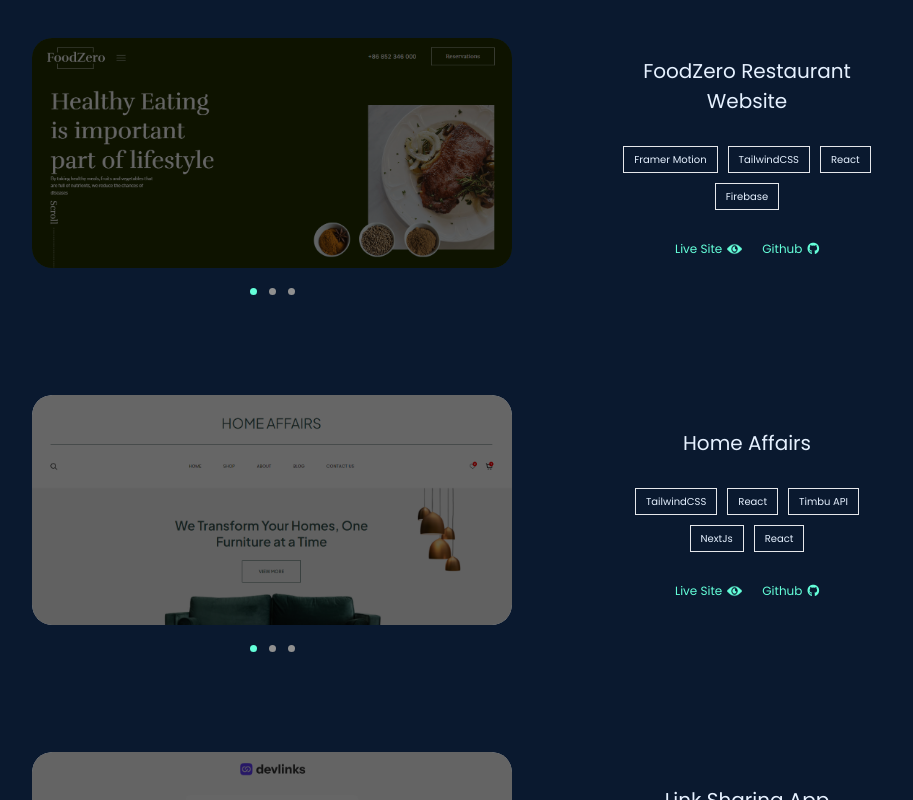
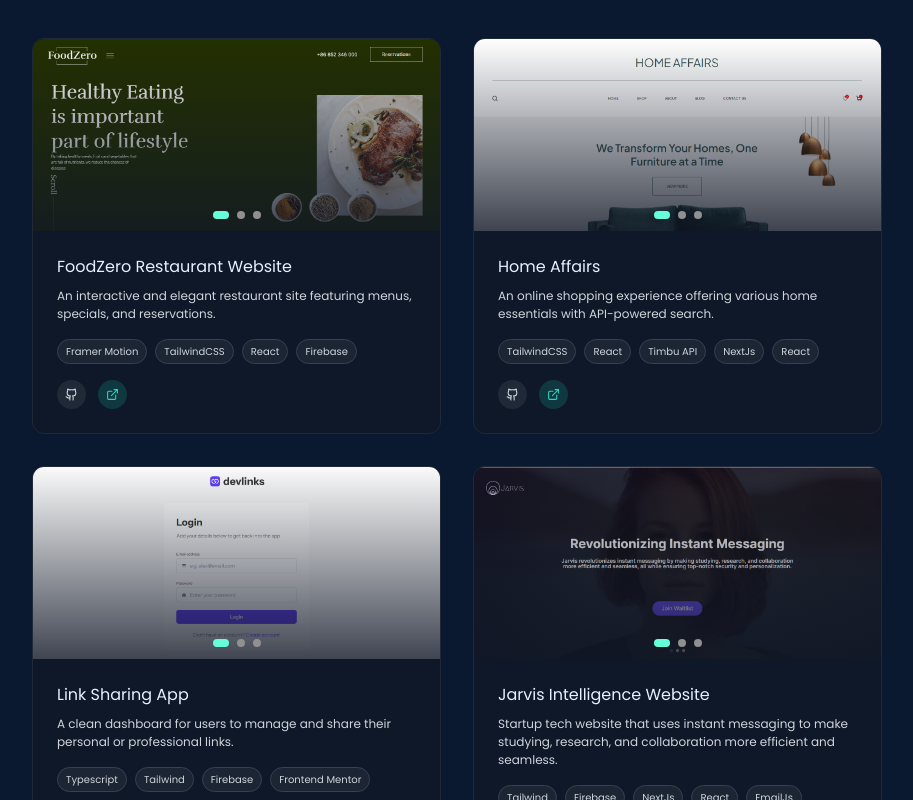
Before and after one commit to CodeDeveloper19/my-portfolio-site, a Next.js app: page / in a window 1280 px wide. Shown: the part 1160-1960 px from the top of the page, without its empty margins (183-1096 px from the left). Built offline with nearby package versions, Linux system fonts and the light colour scheme.

Commit message:
adjusted the project cards

```diff
--- a/components/projectImage.js
+++ b/components/projectImage.js
@@ -1,5 +1,5 @@
+import Image from "next/image";
 import { useEffect, useState } from "react";
-import Image from "next/image";
 
 const ProjectImage = (props) => {
     const [imageMove, setImageMove] = useState('0%');
@@ -15,7 +15,7 @@
     }, [props.src]);
 
     return (
-        <Image fill style={{ left: imageMove }} src={`${props.urlHead}${props.src}`} alt="image of a project" className="absolute h-full w-full rounded-[20px] object-cover" />
+        <Image fill style={{ left: imageMove }} src={`${props.urlHead}${props.src}`} alt="image of a project" className="absolute object-cover w-full h-full" />
     );
 }
 
--- a/components/projects.js
+++ b/components/projects.js
@@ -1,5 +1,5 @@
-import { useState, useEffect } from "react";
-import Image from "next/image";
+import Link from "next/link";
+import { useEffect, useState } from "react";
 import ProjectImage from "./projectImage";
 
 const Projects = (props) => {
@@ -8,7 +8,7 @@
 
     useEffect(() => {
         switch (slidePosition) {
-          case '0px':
+          case '-0%':
             setPositionButton(0);
             break;
           case '-100%':
@@ -21,60 +21,77 @@
     }, [slidePosition])
 
     return (
-      <div className="flex flex-col minLaptop:flex-row w-full h-full items-center mb-[100px] tablet:gap-[100px]">
-        <div className="flex flex-col items-center w-full">
-          {
-            (props.title === 'Election Alert Mobile App') ?
-            <div className="flex w-full minTablet:w-[480px] h-fit justify-center">
-              <div className="flex w-[150px] smartPhone:w-[180px] phone:w-[200px] h-[350px] smartPhone:h-[400px] phone:h-[460px] rounded-[20px] relative overflow-hidden">
-                <div style={{left: slidePosition}} className="flex flex-row h-full min-w-full w-fit relative transition-[left] duration-1000">
+      <div className="flex flex-col w-full h-full overflow-hidden top-0 transition-all duration-300 transform border border-gray-800 relative hover:top-[-4px] group rounded-xl bg-gray-900/80 hover:border-teal-500/50 backdrop-blur-sm">
+        <div className="w-full h-[192px] relative overflow-hidden">
+          <div className="absolute inset-0 z-10 transition-opacity bg-gradient-to-t from-gray-900 to-transparent opacity-80"></div>
+          <div style={{ transform: `translateX(${slidePosition})` }} className="relative flex flex-row h-full min-w-full transition-all duration-1000 w-fit">
             {
               props.images.map((data, index) => {
                 return <ProjectImage key={index} {...data}/>
               })
             }
           </div>
-                <div className="absolute top-0 left-0 w-full h-full bg-black opacity-[0.6] rounded-[20px]"></div>
-              </div>
-            </div>
-            :
-            <div className="flex w-full minTablet:w-[480px] h-[160px] smartPhone:h-[180px] phone:h-[230px] rounded-[20px] relative overflow-hidden">
-              <div style={{left: slidePosition}} className="flex flex-row h-full min-w-full w-fit relative transition-[left] duration-1000">
+          <div className="absolute z-20 flex space-x-2 -translate-x-1/2 bottom-3 left-1/2">
             {
               props.images.map((data, index) => {
-                    return <ProjectImage key={index} {...data}/>
+                return (
+                  <button
+                    key={index}
+                    onClick={() => setSlidePosition(`-${index * 100}%`)}
+                    className="h-[.5rem] transition-all bg-teal-400 rounded-full"
+                    style={{backgroundColor: (positionButton === index) ? '#64ffd9' : '#909090', width: (positionButton === index) ? '1rem' : '.5rem'}}
+                    aria-label={`Go to slide ${index + 1}`}
+                  />
+                );
               })
             }
           </div>
-              <div className="absolute top-0 left-0 w-full h-full bg-black opacity-[0.6] rounded-[20px]"></div>
         </div>
-          }
-          <div className="flex flex-row w-[45px] justify-between h-fit mt-[20px]">
-            <button style={{backgroundColor: (positionButton === 0) ? '#64ffd9' : '#909090'}} onClick={() => setSlidePosition('0px')} className="w-[7px] h-[7px] rounded-full"></button>
-            <button style={{backgroundColor: (positionButton === 1) ? '#64ffd9' : '#909090'}} onClick={() => setSlidePosition('-100%')} className="w-[7px] h-[7px] rounded-full"></button>
-            <button style={{backgroundColor: (positionButton === 2) ? '#64ffd9' : '#909090'}} onClick={() => setSlidePosition('-200%')} className="w-[7px] h-[7px] rounded-full"></button>
+        <div className="w-full p-[24px] flex flex-col gap-[16px]">
+          <div className=" flex flex-col gap-[8px]">
+            <h3 className="text-[16px]">{props.title}</h3>
+            <p className="text-[#D1D5DB] text-[12px]">{props.description}</p>
           </div>
-        </div>
-        <div className="flex flex-col h-fit justify-between items-center pb-[20px] mt-[70px] tablet:mt-0 w-full">
-          <h3 className="text-[20px] mb-[20px] text-center">{props.title}</h3>
-          <div className="flex flex-col items-center w-full h-fit">
-            <div className="flex flex-row flex-wrap justify-center gap-[10px] mt-[10px]">
+          <div className="flex flex-wrap gap-2">
             {
               props.tags.map((data, index) => {
-                  return <div key={index} className="h-fit w-fit px-[10px] py-[5px] border border-1 font-normal text-[10px]">{data}</div>
+                return <div key={index} className="bg-gray-800/80 rounded-full h-fit w-fit px-2 py-1 border border-1 border-gray-700 font-normal text-[10px] text-gray-300">{data}</div>
               })
             }
           </div>
-            <div className="flex flex-row mt-[30px] justify-center">
-              <a href={props.live} style={{display: (props.live === '') ? 'none' : 'flex'}} className="flex-row text-[12px] text-[#64ffd9] w-fit hover:scale-110 transition-[transform] duration-[400ms]" target="_blank" rel="noopener noreferrer">
-                Live Site
-                <Image className="ml-[5px]" src='/eye.png' width={15} height={15} alt="illustration of an eye"/>
-              </a>
-              <a href={props.gitHub} style={{display: (props.gitHub === '') ? 'none' : 'flex', marginLeft: (props.live === '') ? '0px' : '20px'}} className="flex-row items-center text-[12px] text-[#64ffd9] w-fit hover:scale-110 transition-[transform] duration-[400ms]" target="_blank" rel="noopener noreferrer">
-                Github
-                <i className="fa-brands fa-github ml-[5px]"></i>
-              </a>
-            </div>
+          <div className="flex flex-wrap gap-3">
+            <Link target="_blank" rel="noopener noreferrer" href={props.gitHub} className="p-2 text-gray-300 transition-colors bg-gray-800 rounded-full hover:bg-gray-700">
+              <div
+                className="w-[13px] h-[13px] bg-gray-300"
+                style={{
+                  WebkitMaskImage: "url('/github.svg')",
+                  maskImage: "url('/github.svg')",
+                  WebkitMaskRepeat: "no-repeat",
+                  maskRepeat: "no-repeat",
+                  WebkitMaskSize: "contain",
+                  maskSize: "contain",
+                  WebkitMaskPosition: "center",
+                  maskPosition: "center",
+                }}
+                aria-label="illustration of GitHub"
+              />
+            </Link>
+            <Link target="_blank" rel="noopener noreferrer" href={props.live} className="p-2 text-teal-400 transition-colors rounded-full bg-teal-500/20 hover:bg-teal-500/30">
+            <div
+                className="w-[13px] h-[13px] bg-teal-400"
+                style={{
+                  WebkitMaskImage: "url('/link.svg')",
+                  maskImage: "url('/link.svg')",
+                  WebkitMaskRepeat: "no-repeat",
+                  maskRepeat: "no-repeat",
+                  WebkitMaskSize: "contain",
+                  maskSize: "contain",
+                  WebkitMaskPosition: "center",
+                  maskPosition: "center",
+                }}
+                aria-label="illustration of link icon"
+              />
+            </Link>
           </div>
         </div>
       </div>
--- a/src/pages/index.js
+++ b/src/pages/index.js
@@ -33,90 +33,65 @@
 
 const featuredProjectData = [
   {
-   title: 'FoodZero Restaurant Website',
+    title: "FoodZero Restaurant Website",
     images: [
-     { src: '1.png', urlHead: '/projects/foodzero/' },
-     { src: '2.png', urlHead: '/projects/foodzero/' },
-     { src: '3.png', urlHead: '/projects/foodzero/' },
+      { src: "1.png", urlHead: "/projects/foodzero/" },
+      { src: "2.png", urlHead: "/projects/foodzero/" },
+      { src: "3.png", urlHead: "/projects/foodzero/" },
     ],
-   tags: [
-     'Framer Motion',
-     'TailwindCSS',
-     'React',
-     'Firebase'
-   ],
-   gitHub: 'https://github.com/CodeDeveloper19/FoodZero-Restuarant-and-Food-Website',
-   live: 'https://foodzero-restuarant.netlify.app/'
+    tags: ["Framer Motion", "TailwindCSS", "React", "Firebase"],
+    gitHub: "https://github.com/CodeDeveloper19/FoodZero-Restuarant-and-Food-Website",
+    live: "https://foodzero-restuarant.netlify.app/",
+    description: "An interactive and elegant restaurant site featuring menus, specials, and reservations."
   },
   {
-   title: 'Home Affairs',
+    title: "Home Affairs",
     images: [
-     { src: '1.png', urlHead: '/projects/homeaffairs/' },
-     { src: '2.png', urlHead: '/projects/homeaffairs/' },
-     { src: '3.png', urlHead: '/projects/homeaffairs/' },
+      { src: "1.png", urlHead: "/projects/homeaffairs/" },
+      { src: "2.png", urlHead: "/projects/homeaffairs/" },
+      { src: "3.png", urlHead: "/projects/homeaffairs/" },
     ],
-   tags: [
-     'TailwindCSS',
-     'React',
-     'Timbu API',
-     'NextJs',
-     'React'
-   ],
-   gitHub: 'https://github.com/CodeDeveloper19/hng_shopping_site',
-   live: 'https://hng-shopping-website.netlify.app/'
+    tags: ["TailwindCSS", "React", "Timbu API", "NextJs", "React"],
+    gitHub: "https://github.com/CodeDeveloper19/hng_shopping_site",
+    live: "https://hng-shopping-website.netlify.app/",
+    description: "An online shopping experience offering various home essentials with API-powered search."
   },
   {
-   title: 'Link Sharing App',
+    title: "Link Sharing App",
     images: [
-     { src: '1.png', urlHead: '/projects/linksharingapp/' },
-     { src: '2.png', urlHead: '/projects/linksharingapp/' },
-     { src: '3.png', urlHead: '/projects/linksharingapp/' },
+      { src: "1.png", urlHead: "/projects/linksharingapp/" },
+      { src: "2.png", urlHead: "/projects/linksharingapp/" },
+      { src: "3.png", urlHead: "/projects/linksharingapp/" },
     ],
-   tags: [
-     'Typescript',
-     'Tailwind',
-     'Firebase',
-     'Frontend Mentor',
-     'NextJs',
-     'React'
-   ],
-   gitHub: 'https://github.com/CodeDeveloper19/link_sharing_app',
-   live: 'https://oa-link-sharing-app.netlify.app/'
+    tags: ["Typescript", "Tailwind", "Firebase", "Frontend Mentor", "NextJs", "React"],
+    gitHub: "https://github.com/CodeDeveloper19/link_sharing_app",
+    live: "https://oa-link-sharing-app.netlify.app/",
+    description: "A clean dashboard for users to manage and share their personal or professional links."
   },
   {
-   title: 'Jarvis Intelligence Website',
+    title: "Jarvis Intelligence Website",
     images: [
-     { src: '1.png', urlHead: '/projects/jarvisintelligence/' },
-     { src: '2.png', urlHead: '/projects/jarvisintelligence/' },
-     { src: '3.png', urlHead: '/projects/jarvisintelligence/' },
+      { src: "1.png", urlHead: "/projects/jarvisintelligence/" },
+      { src: "2.png", urlHead: "/projects/jarvisintelligence/" },
+      { src: "3.png", urlHead: "/projects/jarvisintelligence/" },
     ],
-   tags: [
-     'Tailwind',
-     'Firebase',
-     'NextJs',
-     'React',
-     'EmailJs'
-   ],
-   gitHub: '',
-   live: 'https://jarvisintelligence.com/'
+    tags: ["Tailwind", "Firebase", "NextJs", "React", "EmailJs"],
+    gitHub: "",
+    live: "https://jarvisintelligence.com/",
+    description: "Startup tech website that uses instant messaging to make studying, research, and collaboration more efficient and seamless."
   },
   {
-   title: 'Election Alert Mobile App',
+    title: "Election Alert Mobile App",
     images: [
-     { src: '1.jpg', urlHead: '/projects/electionalert/' },
-     { src: '2.jpg', urlHead: '/projects/electionalert/' },
-     { src: '3.jpg', urlHead: '/projects/electionalert/' },
+      { src: "1.jpg", urlHead: "/projects/electionalert/" },
+      { src: "2.jpg", urlHead: "/projects/electionalert/" },
+      { src: "3.jpg", urlHead: "/projects/electionalert/" },
     ],
-   tags: [
-     'Flutter',
-     'Dart',
-     'Firebase',
-     'Mobile App Design',
-     'NodeJs'
-   ],
-   gitHub: 'https://github.com/CodeDeveloper19/Portfolio-App',
-   live: ''
- },
+    tags: ["Flutter", "Dart", "Firebase", "Mobile App Design", "NodeJs"],
+    gitHub: "https://github.com/CodeDeveloper19/Portfolio-App",
+    live: "",
+    description: "A mobile app that keeps electoral officials and security agencies informed about elections, and alerts."
+  }
 ];
 
 const challengesProjectData = [
@@ -127,13 +102,10 @@
       { src: '2.png', urlHead: '/projects/rockpaperscissors/' },
       { src: '3.png', urlHead: '/projects/rockpaperscissors/' },
     ],
-   tags: [
-     'React',
-     'CSS',
-     'Frontend Elementor'
-   ],
+    tags: ['React', 'CSS', 'Frontend Elementor'],
     gitHub: 'https://github.com/CodeDeveloper19/rock-paper-scissors',
-   live: 'https://rock-paper-scissors-oa.netlify.app/'
+    live: 'https://rock-paper-scissors-oa.netlify.app/',
+    description: 'An interactive game allowing users to play Rock, Paper, Scissors against the computer.'
   },
   {
     title: 'Room Homepage Challenge',
@@ -142,13 +114,10 @@
       { src: '2.png', urlHead: '/projects/roomhomepage/' },
       { src: '3.png', urlHead: '/projects/roomhomepage/' },
     ],
-   tags: [
-     'React',
-     'CSS',
-     'Frontend Elementor'
-   ],
+    tags: ['React', 'CSS', 'Frontend Elementor'],
     gitHub: 'https://github.com/CodeDeveloper19/Room-HomePage-Challenge-Hub-',
-   live: 'https://room-homepager.netlify.app/'
+    live: 'https://room-homepager.netlify.app/',
+    description: 'A responsive homepage layout challenge featuring modern design elements.'
   },
   {
     title: 'Home Affairs',
@@ -157,15 +126,10 @@
       { src: '2.png', urlHead: '/projects/homeaffairs/' },
       { src: '3.png', urlHead: '/projects/homeaffairs/' },
     ],
-   tags: [
-     'TailwindCSS',
-     'React',
-     'Timbu API',
-     'NextJs',
-     'React'
-   ],
+    tags: ['TailwindCSS', 'React', 'Timbu API', 'NextJs', 'React'],
     gitHub: 'https://github.com/CodeDeveloper19/hng_shopping_site',
-   live: 'https://hng-shopping-website.netlify.app/'
+    live: 'https://hng-shopping-website.netlify.app/',
+    description: "An online shopping experience offering various home essentials with API-powered search."
   },
   {
     title: 'Link Sharing App',
@@ -174,101 +138,62 @@
       { src: '2.png', urlHead: '/projects/linksharingapp/' },
       { src: '3.png', urlHead: '/projects/linksharingapp/' },
     ],
-   tags: [
-     'Typescript',
-     'Tailwind',
-     'Firebase',
-     'Frontend Mentor',
-     'NextJs',
-     'React'
-   ],
+    tags: ['Typescript', 'Tailwind', 'Firebase', 'Frontend Mentor', 'NextJs', 'React'],
     gitHub: 'https://github.com/CodeDeveloper19/link_sharing_app',
-   live: 'https://oa-link-sharing-app.netlify.app/'
+    live: 'https://oa-link-sharing-app.netlify.app/',
+    description: "A clean dashboard for users to manage and share their personal or professional links."
   },
 ];
 
 const webDevelopmentProjectData = [
   {
-   title: 'Home Affairs',
+    title: "Home Affairs",
     images: [
-     { src: '1.png', urlHead: '/projects/homeaffairs/' },
-     { src: '2.png', urlHead: '/projects/homeaffairs/' },
-     { src: '3.png', urlHead: '/projects/homeaffairs/' },
+      { src: "1.png", urlHead: "/projects/homeaffairs/" },
+      { src: "2.png", urlHead: "/projects/homeaffairs/" },
+      { src: "3.png", urlHead: "/projects/homeaffairs/" }
     ],
-   tags: [
-     'TailwindCSS',
-     'React',
-     'Timbu API',
-     'NextJs'
-   ],
-   gitHub: 'https://github.com/CodeDeveloper19/hng_shopping_site',
-   live: 'https://hng-shopping-website.netlify.app/'
+    tags: ["TailwindCSS", "React", "Timbu API", "NextJs"],
+    gitHub: "https://github.com/CodeDeveloper19/hng_shopping_site",
+    live: "https://hng-shopping-website.netlify.app/",
+    description: "An online shopping experience offering various home essentials with API-powered search."
   },
   {
-   title: 'FoodZero Restaurant Website',
+    title: "FoodZero Restaurant Website",
     images: [
-     { src: '1.png', urlHead: '/projects/foodzero/' },
-     { src: '2.png', urlHead: '/projects/foodzero/' },
-     { src: '3.png', urlHead: '/projects/foodzero/' },
+      { src: "1.png", urlHead: "/projects/foodzero/" },
+      { src: "2.png", urlHead: "/projects/foodzero/" },
+      { src: "3.png", urlHead: "/projects/foodzero/" }
     ],
-   tags: [
-     'Framer Motion',
-     'TailwindCSS',
-     'React',
-     'Firebase'
-   ],
-   gitHub: 'https://github.com/CodeDeveloper19/FoodZero-Restuarant-and-Food-Website',
-   live: 'https://foodzero-restuarant.netlify.app/'
+    tags: ["Framer Motion", "TailwindCSS", "React", "Firebase"],
+    gitHub: "https://github.com/CodeDeveloper19/FoodZero-Restuarant-and-Food-Website",
+    live: "https://foodzero-restuarant.netlify.app/",
+    description: "An interactive and elegant restaurant site featuring menus, specials, and reservations."
   },
   {
-   title: 'Link Sharing App',
+    title: "Link Sharing App",
     images: [
-     { src: '1.png', urlHead: '/projects/linksharingapp/' },
-     { src: '2.png', urlHead: '/projects/linksharingapp/' },
-     { src: '3.png', urlHead: '/projects/linksharingapp/' },
+      { src: "1.png", urlHead: "/projects/linksharingapp/" },
+      { src: "2.png", urlHead: "/projects/linksharingapp/" },
+      { src: "3.png", urlHead: "/projects/linksharingapp/" }
     ],
-   tags: [
-     'Typescript',
-     'Tailwind',
-     'Firebase',
-     'Frontend Mentor',
-     'NextJs'
-   ],
-   gitHub: 'https://github.com/CodeDeveloper19/link_sharing_app',
-   live: 'https://oa-link-sharing-app.netlify.app/'
+    tags: ["Typescript", "Tailwind", "Firebase", "Frontend Mentor", "NextJs", "React"],
+    gitHub: "https://github.com/CodeDeveloper19/link_sharing_app",
+    live: "https://oa-link-sharing-app.netlify.app/",
+    description: "A clean dashboard for users to manage and share their personal or professional links."
   },
   {
-   title: 'Jarvis Intelligence Website',
+    title: "Jarvis Intelligence Website",
     images: [
-     { src: '1.png', urlHead: '/projects/jarvisintelligence/' },
-     { src: '2.png', urlHead: '/projects/jarvisintelligence/' },
-     { src: '3.png', urlHead: '/projects/jarvisintelligence/' },
+      { src: "1.png", urlHead: "/projects/jarvisintelligence/" },
+      { src: "2.png", urlHead: "/projects/jarvisintelligence/" },
+      { src: "3.png", urlHead: "/projects/jarvisintelligence/" }
     ],
-   tags: [
-     'Tailwind',
-     'Firebase',
-     'NextJs',
-     'React',
-     'EmailJs'
-   ],
-   gitHub: '',
-   live: 'https://jarvisintelligence.com/'
- },
- {
-   title: 'myPortfolio Login/Signup Page',
-   images: [
-     { src: '1.png', urlHead: '/projects/myportfolio/' },
-     { src: '2.png', urlHead: '/projects/myportfolio/' },
-     { src: '3.png', urlHead: '/projects/myportfolio/' },
-   ],
-   tags: [
-     'HTML',
-     'CSS',
-     'Firebase'
-   ],
-   gitHub: 'https://github.com/CodeDeveloper19/Portfolio-App',
-   live: 'https://myypportfolio.netlify.app/'
- },
+    tags: ["Tailwind", "Firebase", "NextJs", "React", "EmailJs"],
+    gitHub: "",
+    live: "https://jarvisintelligence.com/",
+    description: "A product site highlighting a messaging tool designed to streamline academic workflows."
+  }
 ];
 
 const mobileDevelopmentProjectData = [
@@ -287,7 +212,8 @@
      'NodeJs'
    ],
    gitHub: 'https://github.com/CodeDeveloper19/Portfolio-App',
-   live: ''
+   live: '',
+   description: "A mobile app that keeps electoral officials and security agencies informed about elections, and alerts."
  },
 ];
 
@@ -353,7 +279,7 @@
                 <span className="uppercase text-font7 font-[600] text-[#E6F1FF]">Hey there</span>
                 <span className="text-font4 ml-[5px]">&#x1F44B;</span>
               </div>
-              <h1 className="text-font1 font-[700] text-[#E6F1FF]">my name is <span class="text-transparent bg-clip-text bg-gradient-to-r from-purple-400 to-teal-400">okoli akachukwu</span></h1>
+              <h1 className="text-font1 font-[700] text-[#E6F1FF]">my name is <span className="text-transparent bg-clip-text bg-gradient-to-r from-purple-400 to-teal-400">okoli akachukwu</span></h1>
               <p className="text-font5 mt-[25px] font-[400] text-[#E6F1FFE6]">
                 I craft captivating user interfaces with React, Next.js, and Flutter. My passion lies in transforming creative ideas into seamless, engaging digital experiences.
               </p>
@@ -381,7 +307,7 @@
               </buttonContext.Provider>
             </div>
           </div>
-          <div className="flex flex-col w-full h-fit text-[#E6F1FF]">
+          <div className="w-full h-fit text-[#E6F1FF] grid grid-cols-1 midTablet:grid-cols-2 gap-8">
             {projectData.map((data) => (
               <Projects key={data.title} {...data} />
             ))}
```
Also changed, not shown: public/github.svg (added), public/link.svg (added). Lines whose indentation alone changed are shown as unchanged.
